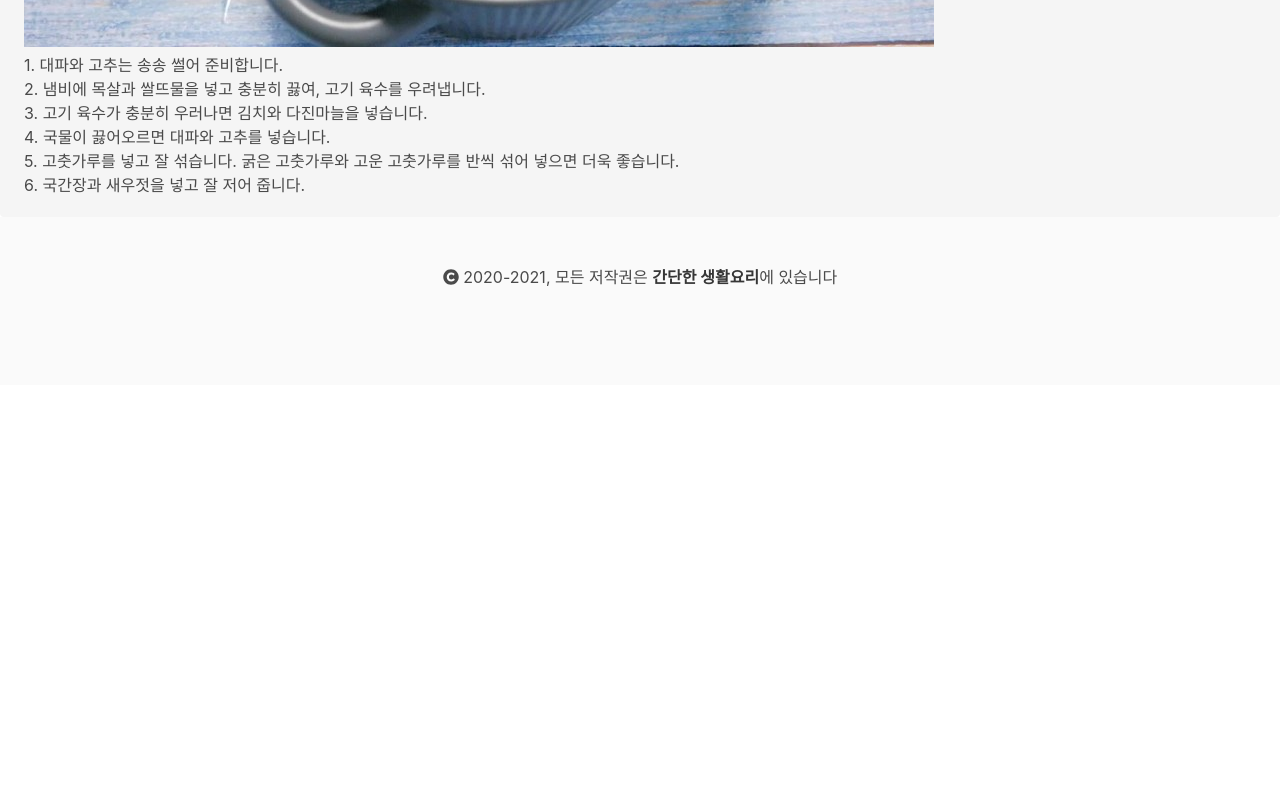
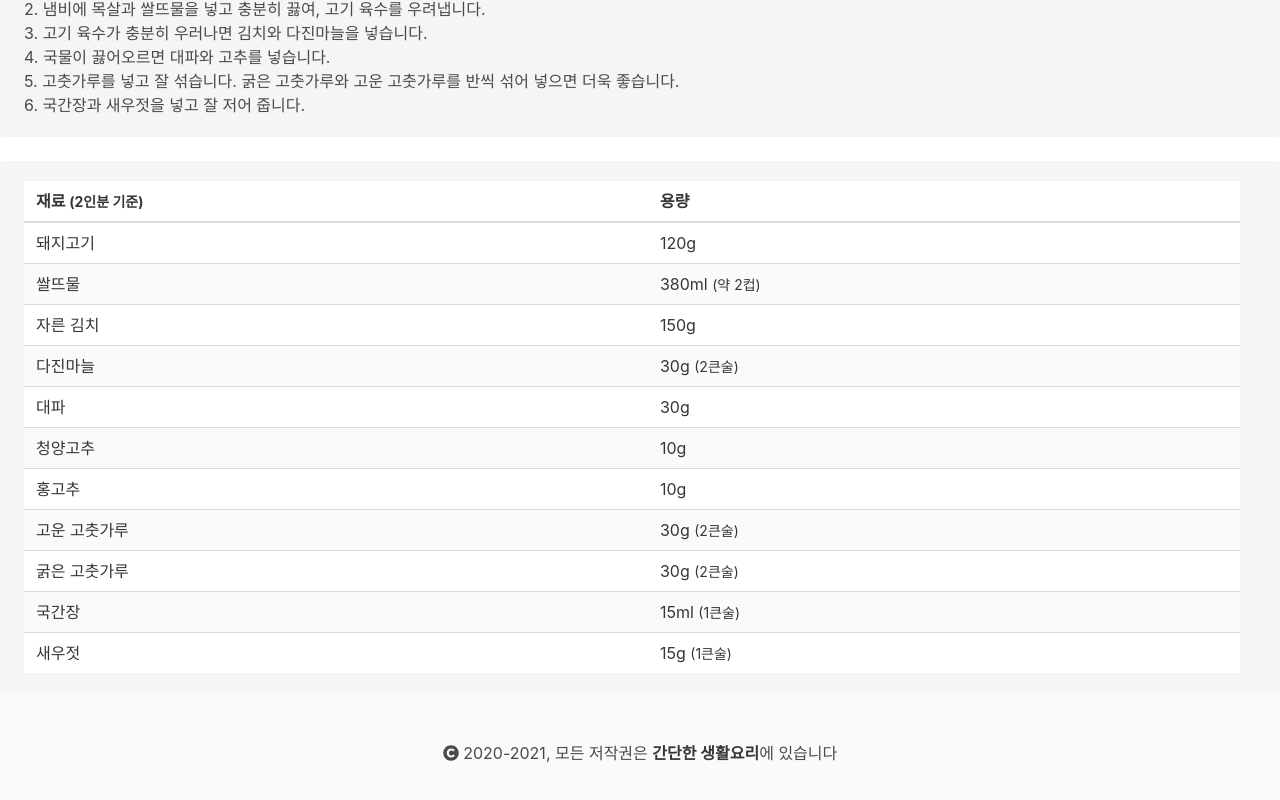
Before and after one commit to ParkJoonhee/doglove123, a Nuxt app: page / in a window 1280 px wide. Shown: the part 818-1618 px from the top of the page. Before the commit the page ends 1203 px from the top, so only its background shows below. Built offline with nearby package versions, Linux system fonts and the light colour scheme.

Commit message:
add tables for Kimchi stew info

```diff
--- a/pages/index.vue
+++ b/pages/index.vue
@@ -14,10 +14,7 @@
       <div class="column">
         <article class="message">
           <div class="message-header">
-            <p>김치찌개<br><br>
-              재료(2인분 기준)<br>
-              돼지고기 120g, 쌀뜨물 380ml (약 2컵), 자른 김치 150g, 다진마늘 30g (2큰술), 대파 30g, 청양고추 10g, 홍고추 10g, 고운 고춧가루 30g (2큰술), 굵은 고춧가루 30g (2큰술), 국간장 15ml (1큰술), 새우젓 15g (1큰술)
-            </p>
+            <p>김치찌개</p>
             <button class="delete" aria-label="delete"></button>
           </div>
           <div class="message-body">
@@ -34,6 +31,62 @@
             </p>
           </div>
         </article>
+        <article class="notification">
+          <table class="table is-striped is-hoverable is-fullwidth">
+            <thead>
+              <tr>
+                <th>재료 <small>(2인분 기준)</small></th>
+                <th>용량</th>
+              </tr>
+            </thead>
+            <tbody>
+              <tr>
+                <td>돼지고기</td>
+                <td>120g</td>
+              </tr>
+              <tr>
+                <td>쌀뜨물</td>
+                <td>380ml <small>(약 2컵)</small></td>
+              </tr>
+              <tr>
+                <td>자른 김치</td>
+                <td>150g</td>
+                </tr>
+                <tr>
+                <td>다진마늘</td>
+                <td>30g <small>(2큰술)</small></td>
+                </tr>
+                <tr>
+                <td>대파</td>
+                <td>30g</td>
+                </tr>
+                <tr>
+                <td>청양고추</td>
+                <td>10g</td>
+                </tr>
+                <tr>
+                <td>홍고추</td>
+                <td>10g</td>
+                </tr>
+                <tr>
+                <td>고운 고춧가루</td>
+                <td>30g <small>(2큰술)</small></td>
+                </tr>
+                <tr>
+                <td>굵은 고춧가루</td>
+                <td>30g <small>(2큰술)</small></td>
+                </tr>
+                <tr>
+                <td>국간장</td>
+                <td>15ml <small>(1큰술)</small></td>
+                </tr>
+                <tr>
+                <td>새우젓</td>
+                <td>15g <small>(1큰술)</small></td>
+                </tr>
+            </tbody>
+          </table>
+        </article>
       </div>
     </div>
   </div>
```
Also changed, not shown: 1 other file (tests, documents, lock files or other folders).
